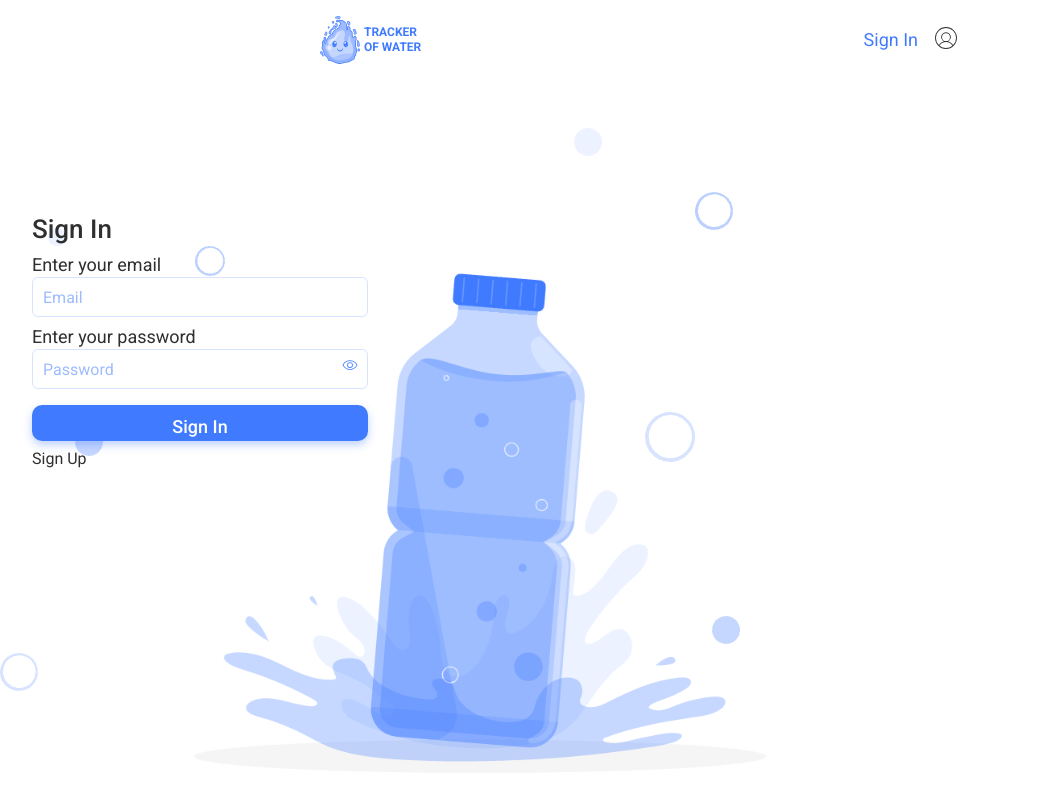
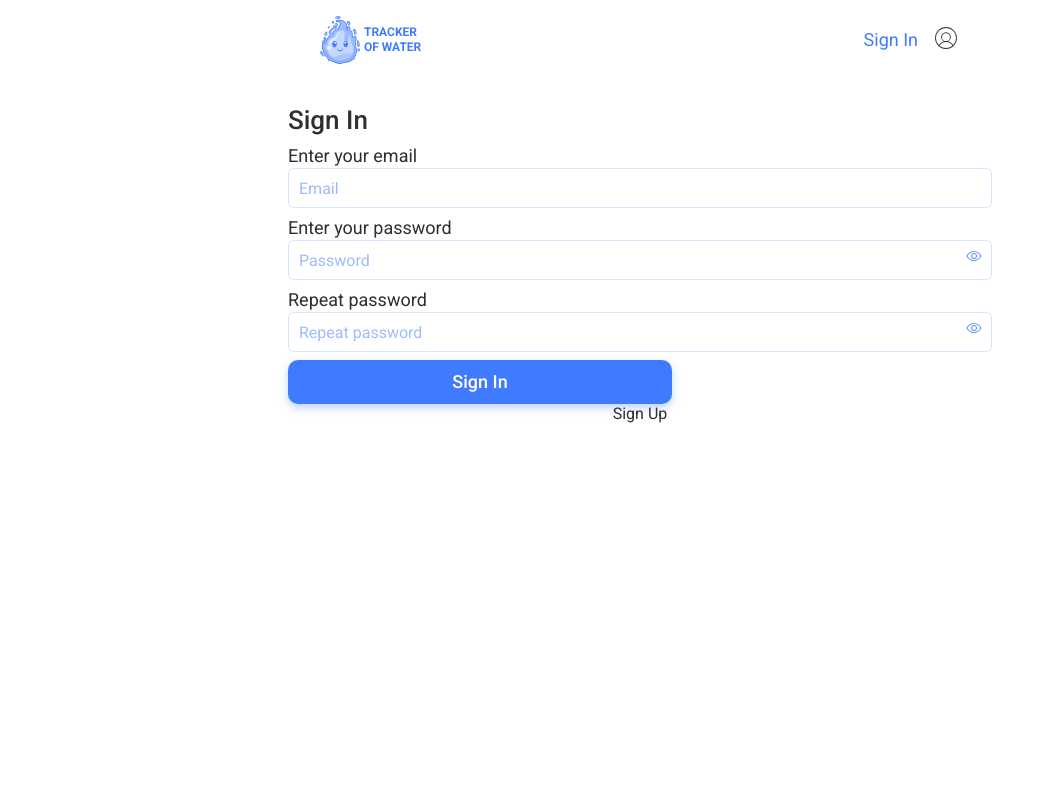
Before and after one commit to Iryna1511/project-06-front, a React (Vite) app: page /signin in a window 1280 px wide. Shown: the whole page, without its empty margins (0-1055 px from the left). Built offline with nearby package versions, Linux system fonts and the light colour scheme.

Commit message:
work on auth form

```diff
--- a/src/components/AuthForm/AuthForm.jsx
+++ b/src/components/AuthForm/AuthForm.jsx
@@ -90,17 +90,16 @@ const AuthForm = () => {
 
   return (
     <>
-      <div
+      {/* <div
         className={css.containerBackground}
         style={{
           backgroundImage: "url(/img-sign-pages/signpage-d-bg-1x-min.png)",
         }}
-      >
-        {" "}
-        <div className={css.wrap_section}>
-          <div className={css.containerImageBottle}>
-            <img src='/img-sign-pages/bottle-d-1x-min.png' />
-          </div>
+      > */}
+      {/* <div className={css.wrap_section}> */}
+      {/* <div className={css.containerImageBottle}>
+            <img src="/img-sign-pages/bottle-d-1x-min.png" />
+          </div> */}
 
       <div className={css.wrap_form}>
         <Formik
@@ -120,14 +119,14 @@ const AuthForm = () => {
                   className={`${css.field} ${
                     errors.email && touched.email ? css.errorField : ""
                   }`}
-                      type='email'
-                      name='email'
+                  type="email"
+                  name="email"
                   id={emailFieldId}
-                      placeholder='Email'
+                  placeholder="Email"
                 />
                 <ErrorMessage
-                      name='email'
-                      component='div'
+                  name="email"
+                  component="div"
                   className={css.errorText}
                 />
                 {/* {touched.email && errors.email && <div>{errors.email}</div>} */}
@@ -139,14 +138,12 @@ const AuthForm = () => {
                 </label>
                 <Field
                   className={`${css.field} ${
-                        touched.password && errors.password
-                          ? css.errorField
-                          : ""
+                    touched.password && errors.password ? css.errorField : ""
                   }`}
                   type={showPassword ? "text" : "password"}
-                      name='password'
+                  name="password"
                   id={passwordFieldId}
-                      placeholder='Password'
+                  placeholder="Password"
                 />
                 <div
                   className={css.iconWrapper}
@@ -159,8 +156,8 @@ const AuthForm = () => {
                   )}
                 </div>
                 <ErrorMessage
-                      name='password'
-                      component='div'
+                  name="password"
+                  component="div"
                   className={css.errorText}
                 />
                 {/* {touched.password && errors.password && (
@@ -168,26 +165,19 @@ const AuthForm = () => {
                     )} */}
               </div>
 
-                  {action === "Sign In" ? (
-                    <div></div>
-                  ) : (
+              {action === "Sign In" && (
                 <div className={css.inputWrapper}>
-                      <label
-                        className={css.label}
-                        htmlFor={repeatPasswordFieldId}
-                      >
+                  <label className={css.label} htmlFor={repeatPasswordFieldId}>
                     Repeat password
                   </label>
                   <Field
                     className={`${css.field} ${
-                          touched.password && errors.password
-                            ? css.errorField
-                            : ""
+                      touched.password && errors.password ? css.errorField : ""
                     }`}
                     type={showPassword ? "text" : "password"}
-                        name='repeatPassword'
+                    name="repeatPassword"
                     id={repeatPasswordFieldId}
-                        placeholder='Repeat password'
+                    placeholder="Repeat password"
                   />
 
                   <div
@@ -202,8 +192,8 @@ const AuthForm = () => {
                   </div>
 
                   <ErrorMessage
-                        name='repeatPassword'
-                        component='div'
+                    name="repeatPassword"
+                    component="div"
                     className={css.errorText}
                   />
                   {/* {touched.repeatPassword && errors.repeatPassword && (
@@ -212,10 +202,12 @@ const AuthForm = () => {
                 </div>
               )}
 
-                  <button className={css.btn} type='submit'>
+              <button className={css.btn} type="submit">
                 {action}
               </button>
-
+            </Form>
+          )}
+        </Formik>
         <nav>
           <Link
             to={action === "Sign In" ? "/signup" : "/signin"}
@@ -227,12 +219,9 @@ const AuthForm = () => {
             {action === "Sign In" ? "Sign Up" : "Sign In"}
           </Link>
         </nav>
-                </Form>
-              )}
-            </Formik>
       </div>
-        </div>
-      </div>
+      {/* </div> */}
+      {/* </div> */}
     </>
   );
 };
--- a/src/components/AuthForm/AuthForm.module.css
+++ b/src/components/AuthForm/AuthForm.module.css
@@ -1,5 +1,5 @@
 /* @media (max-width: 767px) { */
-.containerBackground {
+/* .containerBackground {
   position: absolute;
   width: 100%;
   height: 582px;
@@ -8,23 +8,23 @@
   background-size: cover;
   background-repeat: no-repeat;
   padding: 0 20px;
-}
+} */
 
-.wrap_section {
+/* .wrap_section {
   width: 100%;
   display: flex;
   flex-direction: column;
   align-items: center;
   gap: 66px;
-}
+} */
 
-.containerImageBottle {
+/* .containerImageBottle {
   display: flex;
   justify-content: center;
   width: 100%;
   height: 100%;
   order: 2;
-}
+} */
 
 .wrap_form {
   order: 1;
@@ -125,6 +125,30 @@
 }
 
 .btn {
+  padding: 10px 30px;
+  width: 280px;
+  height: 36px;
+  border-radius: 10px;
+  box-shadow: 0 4px 8px 0 rgba(64, 123, 255, 0.34);
+  background-color: #407bff;
+  border: none;
+
+  font-weight: 500;
+  font-size: 18px;
+  text-align: center;
+  color: #fff;
+  line-height: 1.33333;
+}
+
+.btn:hover {
+  box-shadow: 0 4px 14px 0 rgba(64, 123, 255, 0.54);
+}
+
+.btn:active {
+  box-shadow: none;
+}
+
+/* .btn {
   box-shadow: 0px 4px 8px 0px rgba(64, 123, 255, 0.34);
   background: rgb(64, 123, 255);
   border-radius: 10px;
@@ -137,54 +161,59 @@
   line-height: 1.33em;
   text-align: center;
   color: #ffffff;
-}
+} */
 /* } */
 
-@media (min-width: 768px) and (max-width: 1439px) {
-  .wrap_section {
+@media (min-width: 768px) {
+  /* .wrap_section {
     display: flex;
     flex-wrap: wrap;
-    /* flex-direction: row; */
-  }
+    /* flex-direction: row;
+  } */
 
-  .containerImageBottle {
-    /* Frame */
+  /* .containerImageBottle {
+    Frame
     position: absolute;
     width: 736px;
     height: 548px;
     left: 112px;
     top: 116px;
+  } */
+
+  .wrap_form {
+    /* position: absolute;
+    width: 336px; */
+    /* height: 312px; */
+    /* left: 32px;
+    top: 104px; */
   }
 
-  .wrap_form {
-    position: absolute;
-    width: 336px;
-    height: 312px;
-    left: 32px;
-    top: 104px;
+  .btn {
+    width: 384px;
+    height: 44px;
   }
 }
 
 @media (min-width: 1440px) {
-  .wrap_section {
-    /* Background element Main Page */
+  /* .wrap_section {
+    Background element Main Page
     position: absolute;
     width: 1404px;
     height: 582px;
     left: 18px;
     top: 109px;
     display: flex;
-    flex-direction: row-reverse;
-  }
+  flex-direction: row-reverse;
+  } */
 
-  .containerImageBottle {
-    /* Frame */
+  /* .containerImageBottle {
+    Frame
     position: absolute;
     width: 916px;
     height: 680px;
     left: -51px;
     top: 80px;
-  }
+  } */
 
   .wrap_form {
     /* Sign In */
--- a/src/pages/SigninPage/SigninPage.module.css
+++ b/src/pages/SigninPage/SigninPage.module.css
@@ -1,25 +1,25 @@
-.signInPageContainer {
+/* .signInPageContainer {
   width: 100%;
 }
 
-@media (min-width: 375px) and (max-width: 767px) {
+@media (min-width: 768px) {
   .signInPageContainer {
     width: 343px;
   }
-}
+} */
 
-@media (min-width: 768px) and (max-width: 1439px) {
+@media (min-width: 1440px) {
   .signInPageContainer {
     display: flex;
     flex-direction: column;
     /* justify-content: space-around; */
 
-    width: 704px;
-    height: 100%;
+    /* width: 704px;
+    height: 100%; */
   }
 }
 
-@media (min-width: 1440px) {
+/* @media (min-width: 1440px) {
   .signInPageContainer {
     display: flex;
     flex-wrap: nowrap;
@@ -27,4 +27,4 @@
     gap: 32px;
     width: 1440px;
   }
-}
+} */
```
Also changed, not shown: 1 other file (tests, documents, lock files or other folders). Lines whose indentation alone changed are shown as unchanged.
